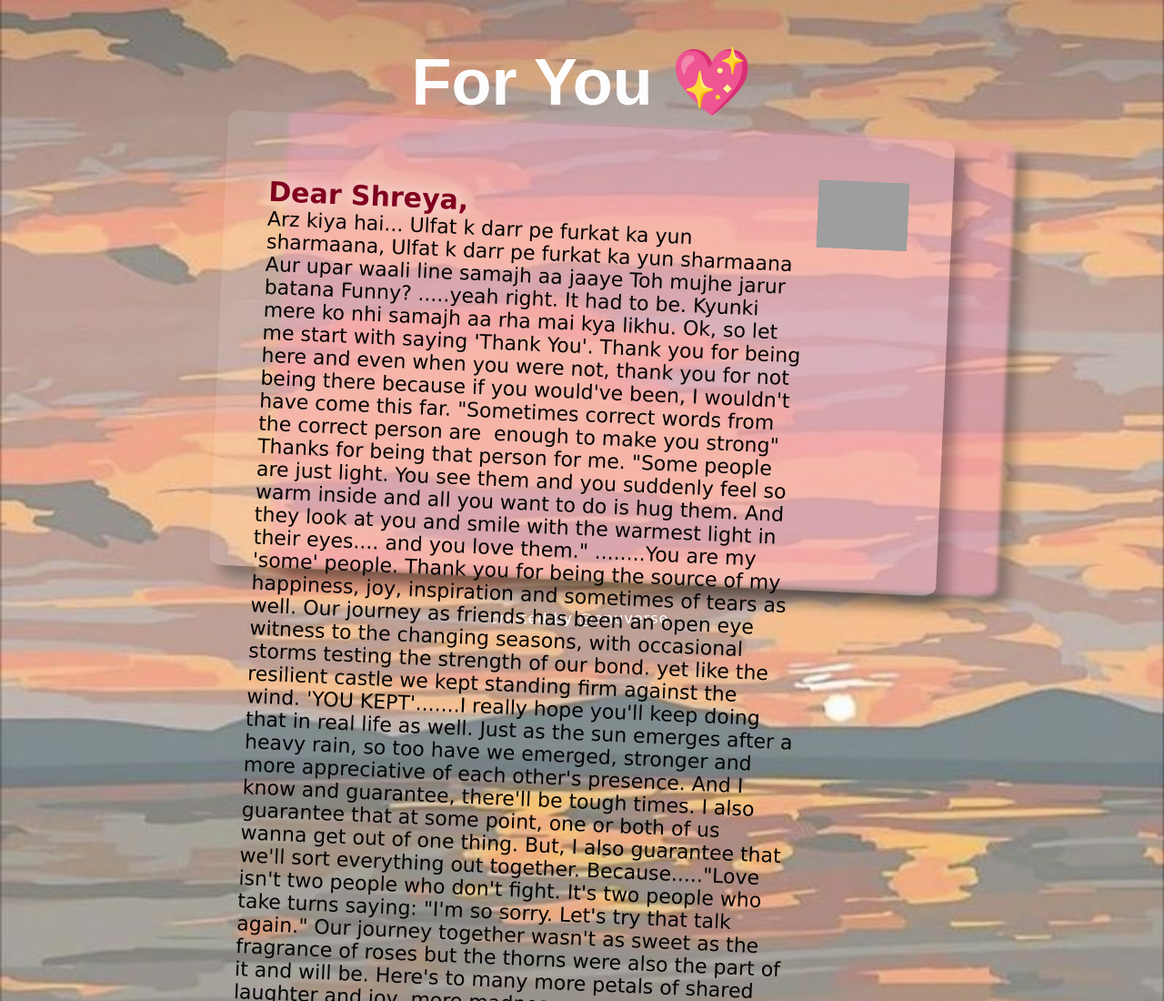
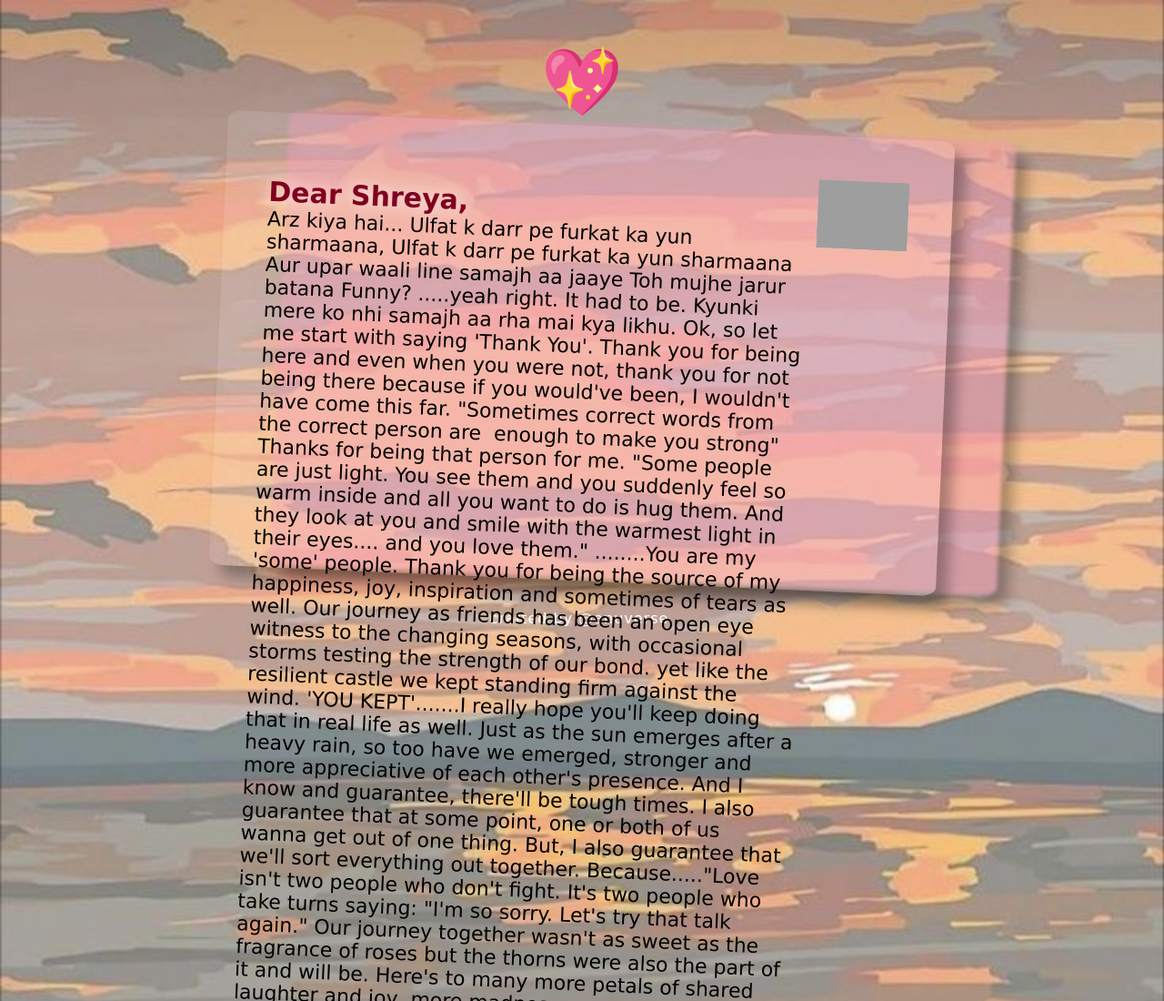
Before and after one commit to Anuverse/Shreya, a plain HTML site: page new.html in a window 1280 px wide. Shown: the top 1100 px of the page at 91% size. Drawn offline with Linux system fonts and the light colour scheme; grey boxes are pictures that could not be loaded.

Commit message:
Update new.html

```diff
--- a/new.html
+++ b/new.html
@@ -8,7 +8,7 @@
   </head>
   <body>
     <div class="wrap">
-      <h1>For You 💖</h1>
+      <h1>💖</h1>
       <div class="postcard1"></div>
       <div class="postcard">
         <div class="letter"></div>
```
